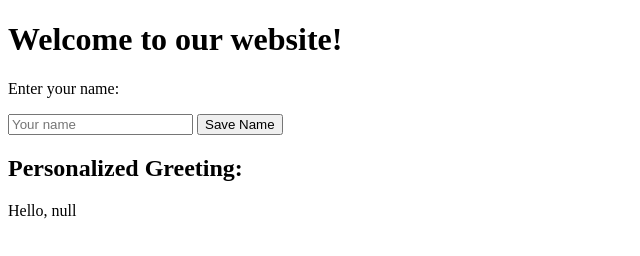
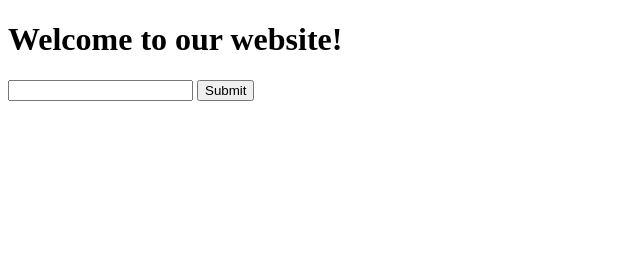
Before and after one commit to benielcapo/XSS-EXAMPLE, a plain HTML site: page index.html in a window 1280 px wide. Shown: the whole page, without its empty margins (0-640 px from the left). Drawn offline with Linux system fonts and the light colour scheme.

Commit message:
Update index.html

```diff
--- a/index.html
+++ b/index.html
@@ -6,29 +6,8 @@
 </head>
 <body>
   <h1>Welcome to our website!</h1>
-  <p>Enter your name:</p>
-  <input type="text" id="nameInput" placeholder="Your name">
-  <button onclick="saveName()">Save Name</button>
-
-  <h2>Personalized Greeting:</h2>
-  <p id="greeting"></p>
-
-  <script>
-    function saveName() {
-      var name = document.getElementById('nameInput').value;
-      localStorage.setItem('username', name);  // Store user input in localStorage
-      displayGreeting();
-    }
-
-    function displayGreeting() {
-      var name = localStorage.getItem('username');
-      document.getElementById('greeting').innerHTML = 'Hello, ' + name;  // Display user input
-    }
-
-    // Load the greeting on page load
-    window.onload = function() {
-      displayGreeting();
-    };
-  </script>
+  <input type="text" id="textbox" name="textbox">
+  <button type="submit">Submit</button>
+  <script src="index.js"></script>
 </body>
 </html>
```
